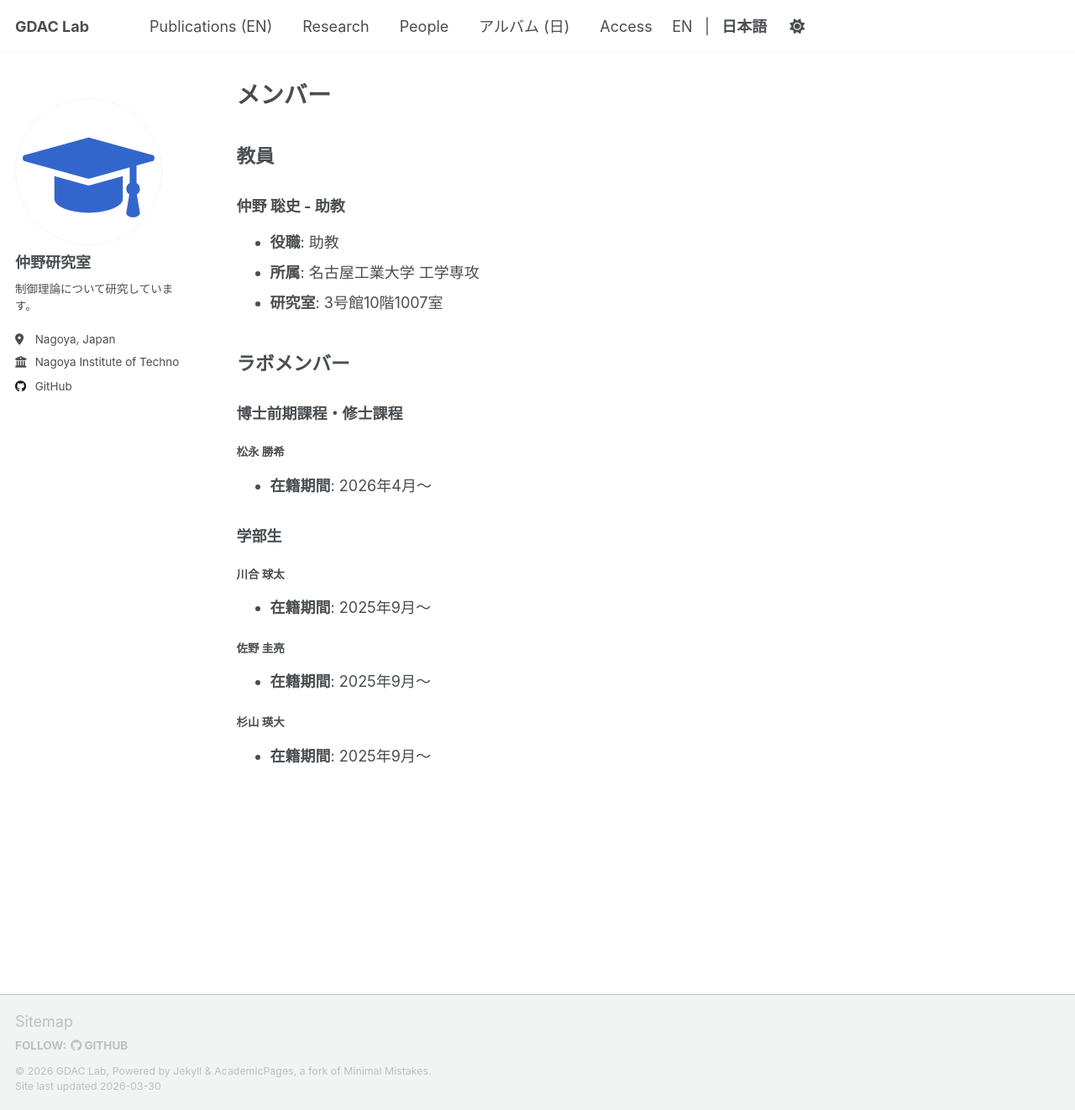
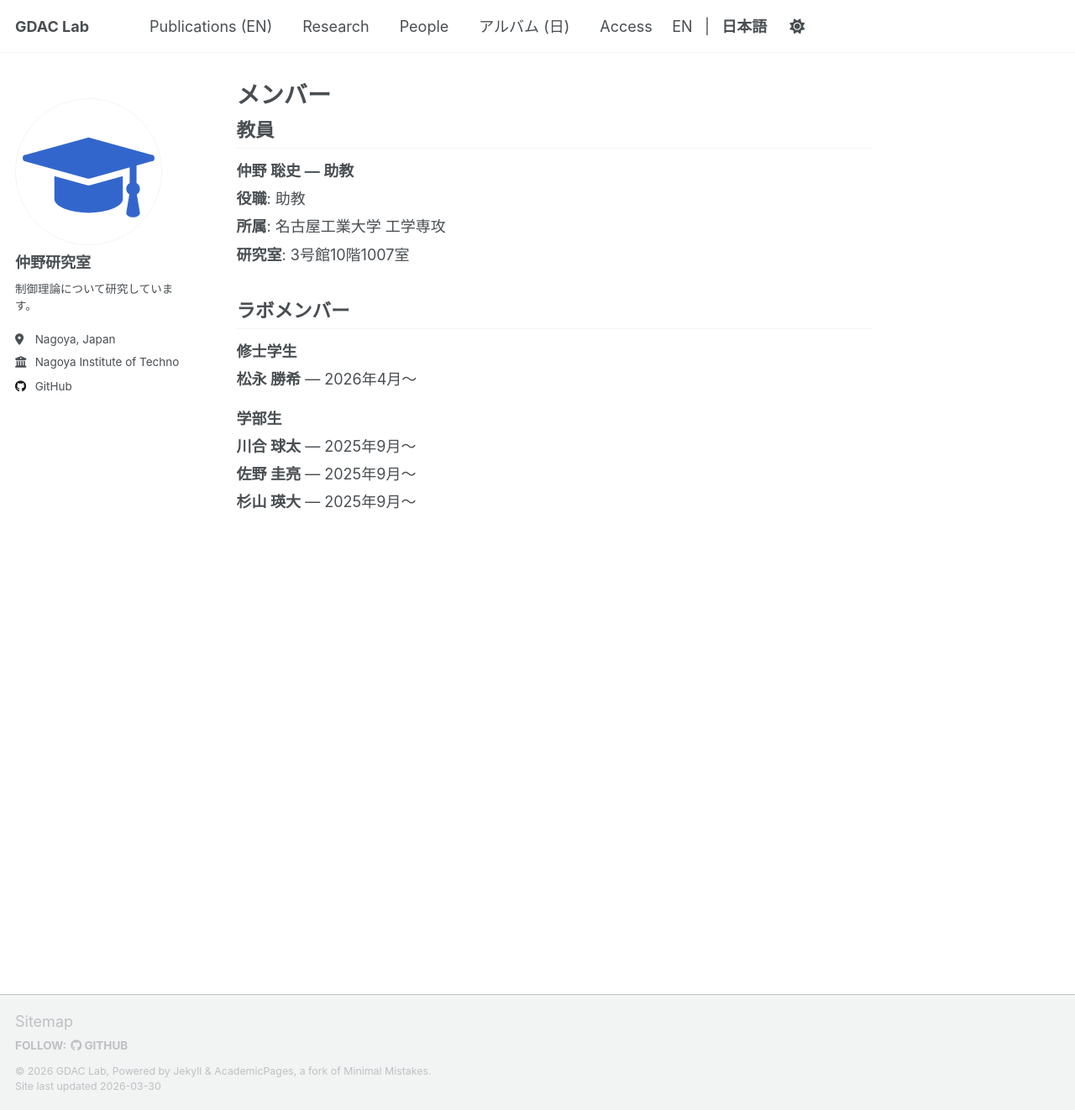
Before and after one commit to GDAC-Lab/gdac-lab.github.io, a Jekyll site: the page built from _pages/ja/people.md, in a window 1280 px wide and 1322 px high. Shown: the whole window at 84% size. Built offline with Jekyll 4.4.1, drawn with Linux system fonts in a browser that asks for light colours; a script that is not in the unit is left out.

Commit message:
Refactor people directory layout and update member listings in English and Japanese pages

```diff
--- a/_pages/ja/people.md
+++ b/_pages/ja/people.md
@@ -9,52 +9,40 @@ lang_ref: people
 
 {% include base_path %}
 
+<div class="people-directory" markdown="1">
+
 ## 教員
 
-### 仲野 聡史 - 助教
+### 仲野 聡史 — 助教
 - **役職**: 助教
 - **所属**: 名古屋工業大学 工学専攻
 - **研究室**: 3号館10階1007室
 
 ## ラボメンバー
 
-### 博士前期課程・修士課程
-
-#### 松永 勝希
-- **在籍期間**: 2026年4月～
+### 修士学生
+- **松永 勝希** — 2026年4月～
 
 ### 学部生
+- **川合 球太** — 2025年9月～
+- **佐野 圭亮** — 2025年9月～
+- **杉山 瑛大** — 2025年9月～
 
-#### 川合 球太
-- **在籍期間**: 2025年9月～
-
-#### 佐野 圭亮
-- **在籍期間**: 2025年9月～
-
-#### 杉山 瑛大
-- **在籍期間**: 2025年9月～
+</div>
 
 <!--
   ---------------------------------------------------------------------------
-  Templates for editors (not shown on the website). Copy into the body above.
+  Editor templates (not rendered). Copy into the body above.
   ---------------------------------------------------------------------------
 
-  --- Faculty ---
-  ### （氏名） - （役職）
+  Faculty:
+  ### 氏名 — 役職
   - **役職**:
   - **所属**:
   - **研究室**（任意）:
-  - **メール**（任意）:
-  - **ウェブサイト / ORCID 等**（任意）:
 
-  --- Student / researcher ---
-  #### （氏名）
-  - **在籍期間**:
-  - **研究テーマ**（任意）:
-  - **メール**（任意）:
+  修士学生 / 学部生など（1行1人）:
+  - **氏名** — 在籍期間
 
-  Optional section heading examples:
-  ### 博士後期課程
-  ### ポスドク・研究員・非常勤講師など
-  ### 卒業生・修了生
+  Optional ### headings later, e.g. 博士後期課程、卒業生
 -->
--- /dev/null
+++ b/_sass/layout/_people-directory.scss
@@ -0,0 +1,57 @@
+/* Compact typography for People / メンバー pages (low headcount). */
+
+.people-directory {
+  max-width: 42rem;
+
+  h2 {
+    margin-top: 1.75em;
+    margin-bottom: 0.65em;
+    padding-bottom: 0.35em;
+    font-size: $type-size-4;
+    border-bottom: 1px solid var(--global-border-color);
+
+    &:first-child {
+      margin-top: 0;
+    }
+  }
+
+  /* Category labels: master's vs undergraduate */
+  h3 {
+    margin-top: 1.25em;
+    margin-bottom: 0.4em;
+    font-size: $type-size-5;
+    font-weight: 600;
+    line-height: 1.3;
+  }
+
+  h3 + ul,
+  h3 + p {
+    margin-top: 0.35em;
+  }
+
+  h2 + h3 {
+    margin-top: 0.85em;
+  }
+
+  ul {
+    margin: 0 0 0.75em;
+    padding-left: 0;
+    list-style: none;
+  }
+
+  li {
+    margin: 0 0 0.35em;
+    padding-left: 0;
+    line-height: 1.5;
+    font-size: 1em; /* match body */
+  }
+
+  li strong {
+    font-weight: 600;
+  }
+
+  p {
+    margin-top: 0.35em;
+    margin-bottom: 0.75em;
+  }
+}
--- a/assets/css/main.scss
+++ b/assets/css/main.scss
@@ -34,6 +34,7 @@
 
     "layout/page",
     "layout/archive",
+    "layout/people-directory",
     "layout/sidebar",
     "layout/json_cv",
 
```
Also changed, not shown: _pages/people.md (+14 -28 lines).
